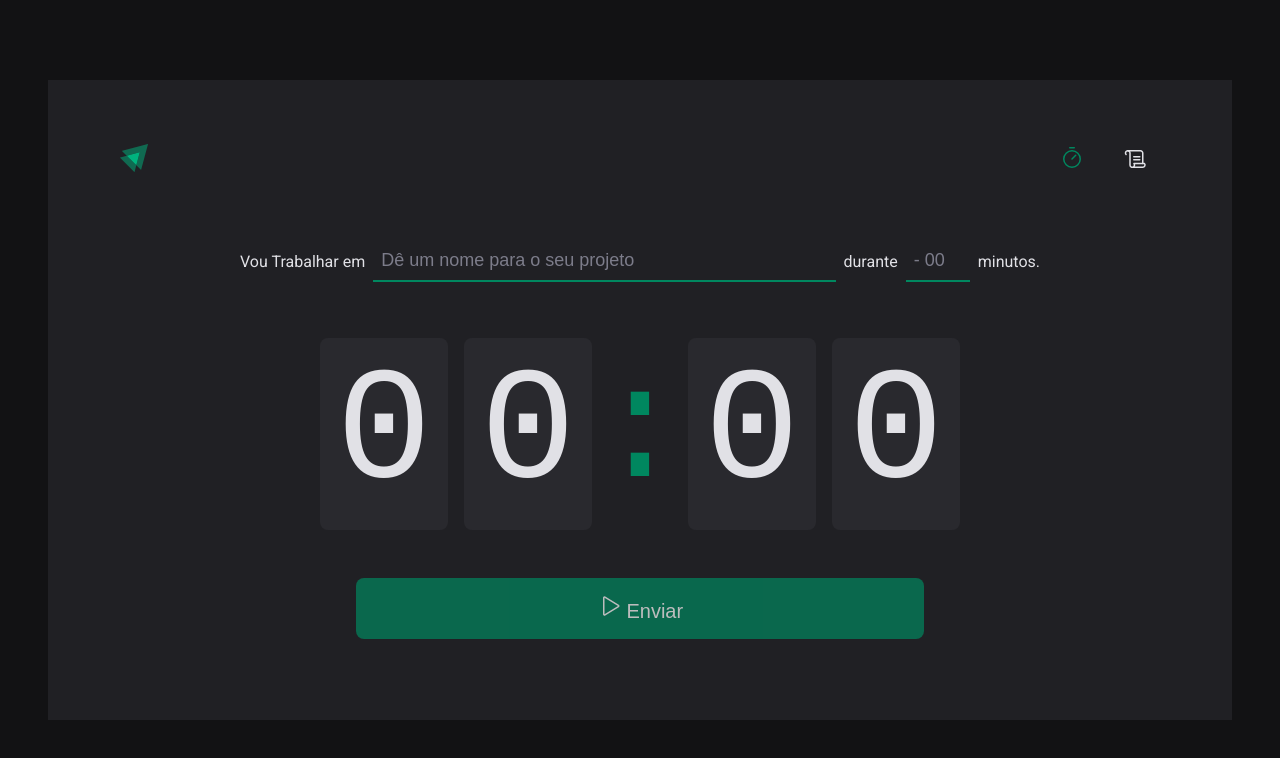
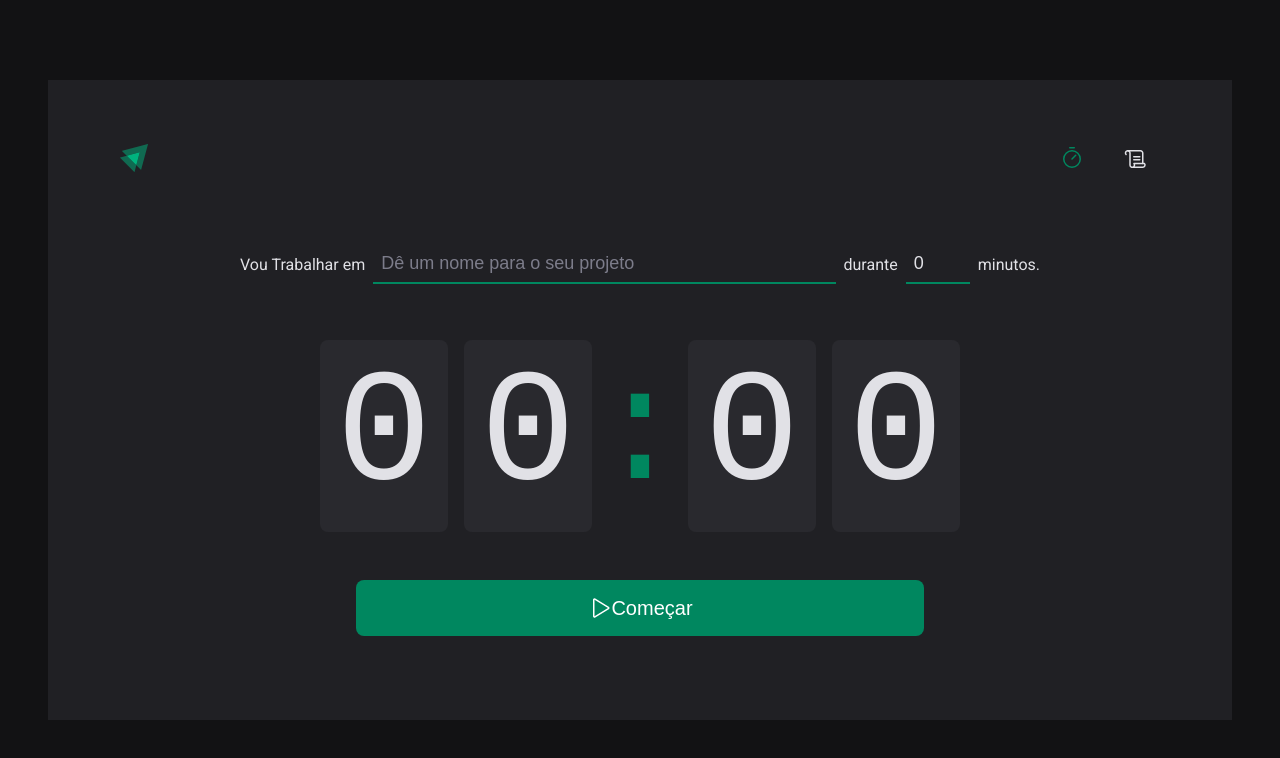
Before and after one commit to AlvaroDeCarvalho/projects_rocketseat, a React (Vite) app in the folder modulo_2/02-ignite-timer/: page / in a window 1280 px wide. Shown: the top 758 px of the page. Built offline with nearby package versions, Linux system fonts and the light colour scheme.

Commit message:
adicionando funcionalidade no ignite

```diff
--- a/modulo_2/02-ignite-timer/package.json
+++ b/modulo_2/02-ignite-timer/package.json
@@ -12,6 +12,7 @@
   },
   "dependencies": {
     "@hookform/resolvers": "^3.9.0",
+    "date-fns": "^3.6.0",
     "phosphor-react": "^1.4.1",
     "react": "^18.3.1",
     "react-dom": "^18.3.1",
--- a/modulo_2/02-ignite-timer/src/pages/Home/index.tsx
+++ b/modulo_2/02-ignite-timer/src/pages/Home/index.tsx
@@ -1,37 +1,107 @@
-import { Play } from 'phosphor-react'
+import { Play, StopCircle } from 'phosphor-react'
 
 import { useForm } from 'react-hook-form'
+import { differenceInSeconds } from 'date-fns'
 import { zodResolver } from '@hookform/resolvers/zod'
 import * as zod from 'zod'
 
 import * as S from './styles'
+import { useEffect, useState } from 'react'
 
 const newCycleValidateSchema = zod.object({
-  tasks: zod
-    .string()
-    .min(1, 'informe a tarefa')
-    .max(50, 'máximo de 50 caracteres'),
+  task: zod.string().min(1, 'Informe a tarefa'),
   minutesAmount: zod
     .number()
-    .min(5, 'mínimo de 5 minutos')
-    .max(60, 'máximo de 60 minutos')
+    .min(5, 'O ciclo precisa ser de no mínimo 5 minutos.')
+    .max(60, 'O ciclo precisa ser de no máximo 60 minutos.')
 })
 
 type CycleValidadeScheme = zod.infer<typeof newCycleValidateSchema>
 
+interface CycleProps {
+  id: string
+  tasks: string
+  minutesAmount: number
+  startData: Date
+  interruptedDate?: Date
+}
+
 export function Home() {
+  const [cycles, setCycles] = useState<CycleProps[]>([])
+  const [activeCycleId, setActiveCycleId] = useState<string | null>(null)
+  const [amountSecondsPassed, setAmountSecondsPassed] = useState(0)
+
+  const { register, handleSubmit, watch, reset } = useForm<CycleValidadeScheme>(
+    {
+      resolver: zodResolver(newCycleValidateSchema),
+      defaultValues: {
+        task: '',
+        minutesAmount: 0
+      }
+    }
+  )
+
+  const activeCycles = cycles.find((cycle) => cycle.id === activeCycleId)
+  useEffect(() => {
+    let interval: number | undefined
+    if (activeCycles) {
+      // eslint-disable-next-line react-hooks/exhaustive-deps
+      interval = setInterval(() => {
+        setAmountSecondsPassed(
+          differenceInSeconds(new Date(), activeCycles.startData)
+        )
+      }, 1000)
+      return () => clearInterval(interval)
+    }
+  }, [activeCycles])
+
+  const totalSeconds = activeCycles ? activeCycles.minutesAmount * 60 : 0
+  const currentSeconds = activeCycles ? totalSeconds - amountSecondsPassed : 0
+
+  const currentMinutes = Math.floor(currentSeconds / 60)
+  const secondsAmount = currentSeconds % 60
+
+  const minutes = String(currentMinutes).padStart(2, '0')
+  const seconds = String(secondsAmount).padStart(2, '0')
+
+  useEffect(() => {
+    if (activeCycles) {
+      document.title = `${minutes}:${seconds} | Pomodoro`
+    }
+  }, [activeCycles, minutes, seconds])
+
   function handleCreateSubmit(data: CycleValidadeScheme) {
-    console.log(data)
+    const newCycle: CycleProps = {
+      id: String(new Date().getTime()),
+      tasks: data.task,
+      minutesAmount: data.minutesAmount,
+      startData: new Date()
+    }
+    setAmountSecondsPassed(0)
+    setCycles((state) => [...state, newCycle])
+    setActiveCycleId(newCycle.id)
+
     reset()
   }
 
-  const { register, handleSubmit, watch, reset } = useForm<CycleValidadeScheme>(
-    {
-      resolver: zodResolver(newCycleValidateSchema)
-    }
-  )
+  function handleInterruptCycle() {
+    setCycles(
+      cycles.map((cycle) => {
+        if (cycle.id === activeCycleId) {
+          return {
+            ...cycle,
+            interruptedDate: new Date()
+          }
+        } else {
+          return cycle
+        }
+      })
+    )
+    setActiveCycleId(null)
+  }
 
-  const task = watch('tasks')
+  const task = watch('task')
+  console.log(cycles)
   return (
     <S.HomeContainer>
       {/* eslint-disable-next-line @typescript-eslint/no-explicit-any */}
@@ -52,7 +122,8 @@ export function Home() {
             id="tasks"
             list="tasks-suggestions"
             placeholder="Dê um nome para o seu projeto"
-            {...register('tasks')}
+            disabled={!!activeCycles}
+            {...register('task')}
           />
 
           <label htmlFor="minutesAmount">durante</label>
@@ -63,22 +134,29 @@ export function Home() {
             step={5}
             min={5}
             max={60}
-            {...(register('minutesAmount'), { valueAsNumber: true })}
+            disabled={!!activeCycles}
+            {...register('minutesAmount', { valueAsNumber: true })}
           />
           <span>minutos.</span>
           <S.CountdownContainer>
-            <span>0</span>
-            <span>0</span>
+            <span>{minutes[0]}</span>
+            <span>{minutes[1]}</span>
             <S.Separator>:</S.Separator>
-            <span>0</span>
-            <span>0</span>
+            <span>{seconds[0]}</span>
+            <span>{seconds[1]}</span>
           </S.CountdownContainer>
         </S.FormContainer>
-        <S.PlayButoon type="submit" disabled={!task}>
-          <Play size={24} /> Enviar
-        </S.PlayButoon>
+
+        {!activeCycles ? (
+          <S.StartCycleButton type="submit" disabled={!task}>
+            <Play size={24} /> Começar
+          </S.StartCycleButton>
+        ) : (
+          <S.StopCycleButton onClick={handleInterruptCycle}>
+            <StopCircle size={24} /> Interromper
+          </S.StopCycleButton>
+        )}
       </form>
     </S.HomeContainer>
   )
 }
-;('')
--- a/modulo_2/02-ignite-timer/src/pages/Home/styles.ts
+++ b/modulo_2/02-ignite-timer/src/pages/Home/styles.ts
@@ -86,9 +86,12 @@ export const TasksAmountInput = styled(BaseInput)`
   width: 4rem;
 `
 
-export const PlayButoon = styled.button`
+export const BaseButoon = styled.button`
   width: 35.5rem;
-  background-color: ${(props) => props.theme['green-500']};
+
+  display: flex;
+  align-items: center;
+  justify-content: center;
 
   cursor: pointer;
   overflow: hidden;
@@ -99,10 +102,16 @@ export const PlayButoon = styled.button`
 
   border-radius: 8px;
   border: none;
-
-  &:disabled {
-    background-color: ${(props) => props.theme['green-500']};
+`
+export const StartCycleButton = styled(BaseButoon)`
+  background-color: ${(props) => props.theme['green-500']};
+  &:disabled:hover {
+    background-color: ${(props) => props.theme['green-700']};
     cursor: not-allowed;
     opacity: 0.7;
   }
 `
+
+export const StopCycleButton = styled(BaseButoon)`
+  background-color: ${(props) => props.theme['red-500']};
+`
```
Also changed, not shown: 1 other file (tests, documents, lock files or other folders).
